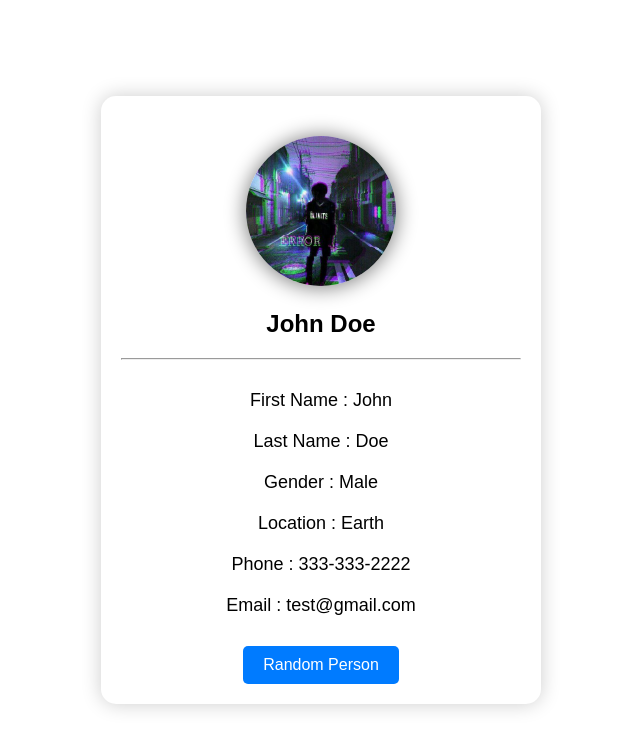
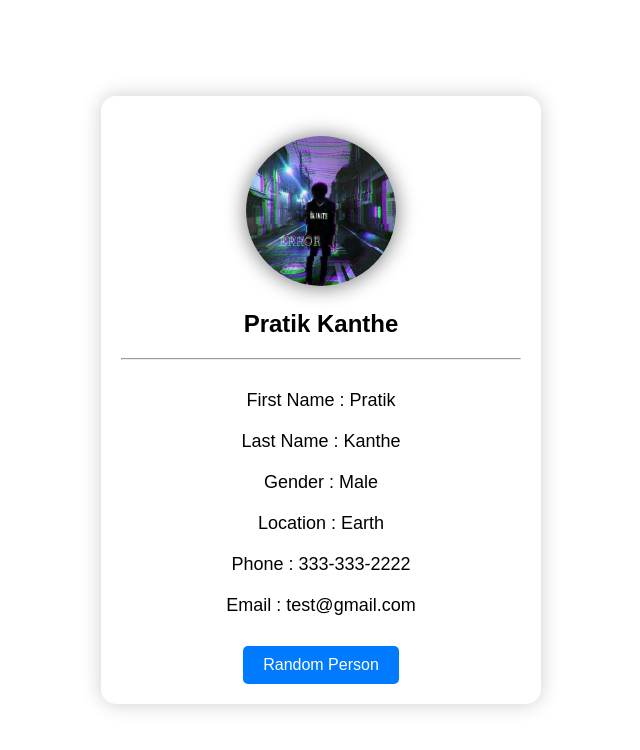
Before and after one commit to PratikKanthe/Random-User-Generator, a plain HTML site: page index.html in a window 1280 px wide. Shown: the whole page, without its empty margins (319-959 px from the left). Drawn offline with nearby package versions, Linux system fonts and the light colour scheme.

Commit message:
updated Docs : Name Updated

```diff
--- a/index.html
+++ b/index.html
@@ -13,11 +13,11 @@
           <img src="/images/img.jpg" id="photo" />
         </div>
       </div>
-      <div id="name">John Doe</div>
+      <div id="name">Pratik Kanthe</div>
       <hr class="horizon" />
       <div class="info">
-        <p>First Name : <span id="first">John</span></p>
-        <p>Last Name : <span id="last">Doe</span></p>
+        <p>First Name : <span id="first">Pratik</span></p>
+        <p>Last Name : <span id="last">Kanthe</span></p>
         <p>Gender : <span id="gender">Male</span></p>
         <p>Location : <span id="street">Earth</span></p>
         <p>Phone : <span id="phone">333-333-2222</span></p>
```
